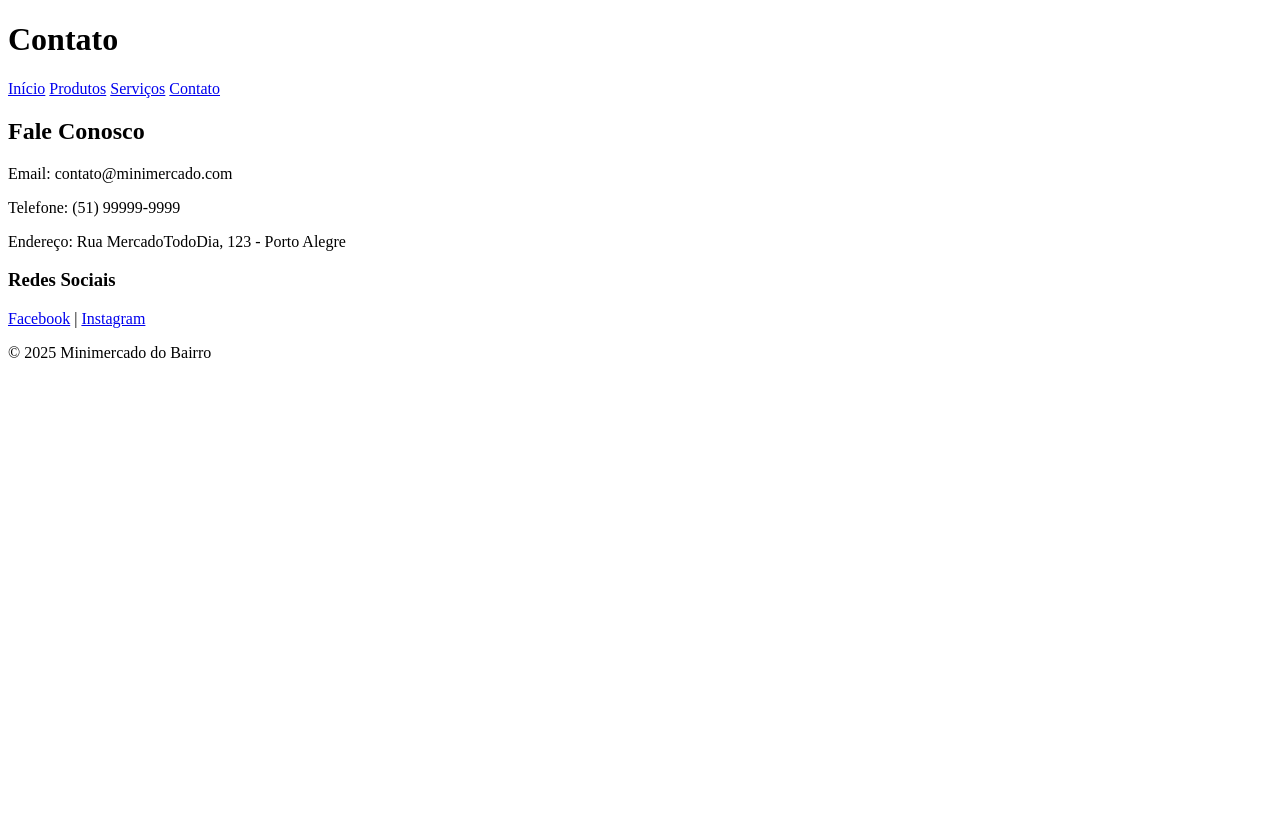
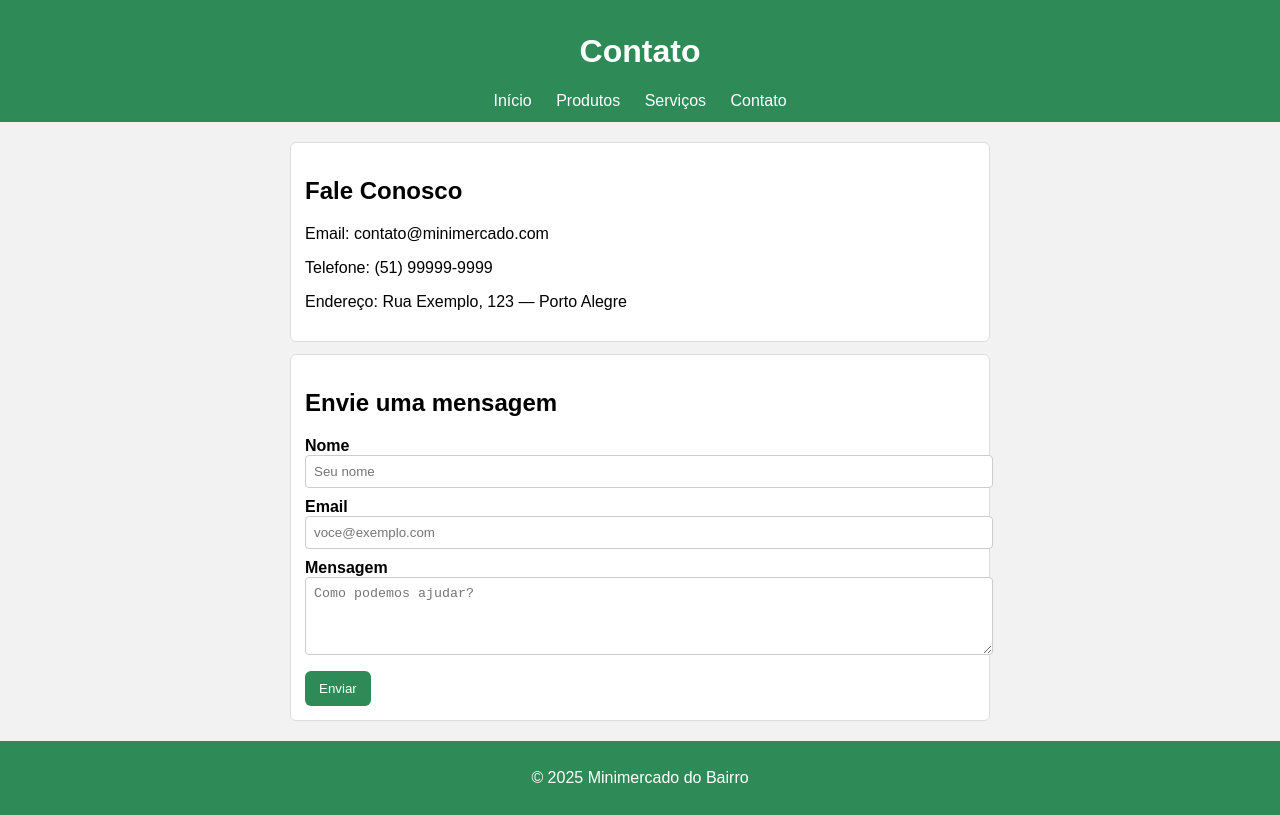
Before and after one commit to santaremr27-bot/Mini-Mercado-Todo-Dia, a plain HTML site: page contato.html in a window 1280 px wide. Drawn offline with Linux system fonts and the light colour scheme.

Commit message:
Update contato.html

```diff
--- a/contato.html
+++ b/contato.html
@@ -2,8 +2,19 @@
 <html lang="pt-BR">
 <head>
   <meta charset="UTF-8">
-  <title>Contato - Minimercado Todo Dia</title>
-  <link rel="stylesheet" href="style.css">
+  <title>Contato - Mini Mercado Todo Dia</title>
+  <style>
+    body { font-family: Arial; background:#f2f2f2; margin:0 }
+    header, footer { background:#2e8b57; color:#fff; text-align:center; padding:12px }
+    nav a { color:#fff; text-decoration:none; margin:0 10px }
+    nav a:hover { text-decoration:underline }
+    main { max-width:700px; margin:20px auto; padding:0 12px }
+    .card { background:#fff; border:1px solid #ddd; border-radius:6px; padding:14px }
+    label { display:block; margin-top:10px; font-weight:bold }
+    input, textarea { width:100%; padding:8px; border:1px solid #ccc; border-radius:4px }
+    button { margin-top:12px; padding:10px 14px; background:#2e8b57; color:#fff; border:0; border-radius:6px; cursor:pointer }
+    button:hover { opacity:.9 }
+  </style>
 </head>
 <body>
   <header>
@@ -17,20 +28,27 @@
   </header>
 
   <main>
-    <h2>Fale Conosco</h2>
-    <p>Email: contato@minimercado.com</p>
-    <p>Telefone: (51) 99999-9999</p>
-    <p>Endereço: Rua MercadoTodoDia, 123 - Porto Alegre</p>
+    <div class="card">
+      <h2>Fale Conosco</h2>
+      <p>Email: contato@minimercado.com</p>
+      <p>Telefone: (51) 99999-9999</p>
+      <p>Endereço: Rua Exemplo, 123 — Porto Alegre</p>
+    </div>
 
-    <h3>Redes Sociais</h3>
-    <p>
-      <a href="#">Facebook</a> |
-      <a href="#">Instagram</a>
-    </p>
+    <div class="card" style="margin-top:12px">
+      <h2>Envie uma mensagem</h2>
+      <label for="nome">Nome</label>
+      <input id="nome" type="text" placeholder="Seu nome">
+      <label for="email">Email</label>
+      <input id="email" type="email" placeholder="voce@exemplo.com">
+      <label for="msg">Mensagem</label>
+      <textarea id="msg" rows="4" placeholder="Como podemos ajudar?"></textarea>
+      <button type="button">Enviar</button>
+    </div>
   </main>
 
   <footer>
-    <p>&copy; 2025 Minimercado do Bairro</p>
+    <p>© 2025 Minimercado do Bairro</p>
   </footer>
 </body>
 </html>
```
